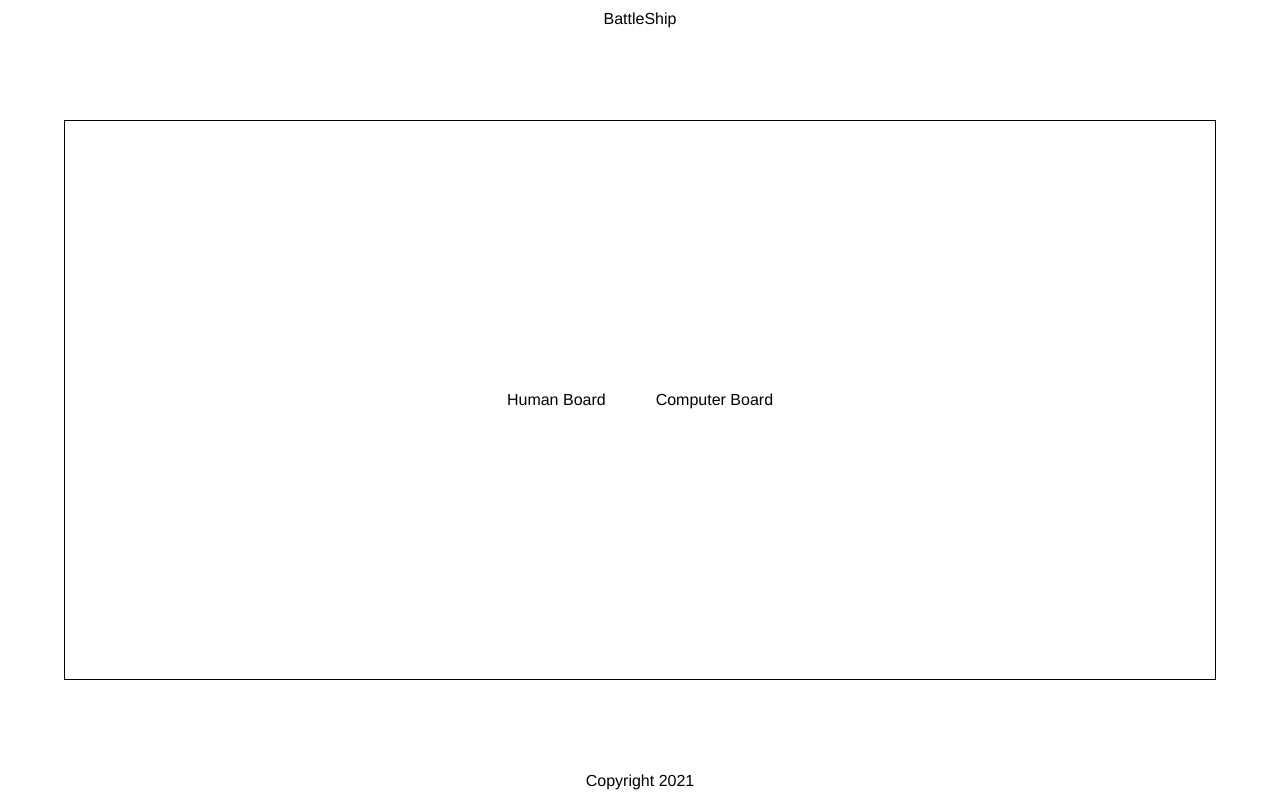
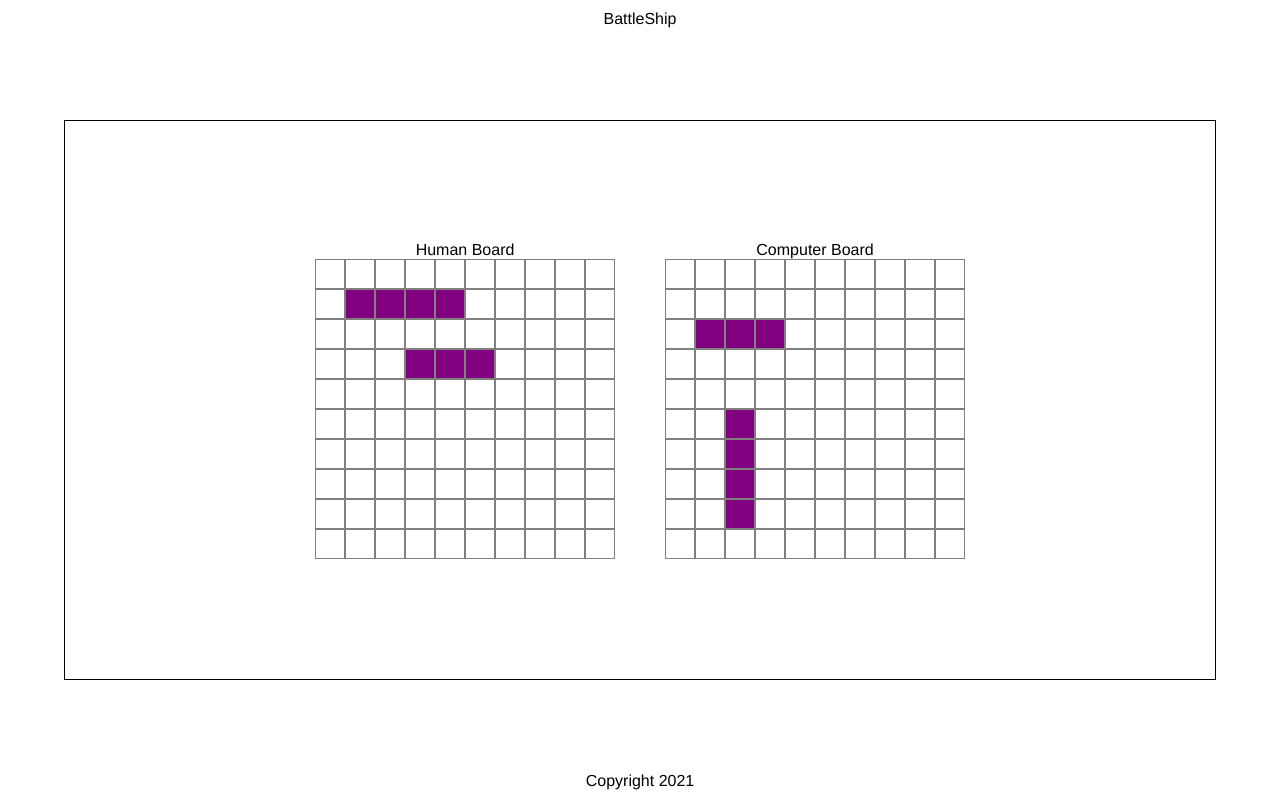
Before and after one commit to Ishmam156/battleshipJS, a website built with webpack: page src/index.html in a window 1280 px wide. Built offline with nearby package versions, Linux system fonts and the light colour scheme.

Commit message:
initial gameloop setup completed

```diff
--- a/src/scripts/gameLoop.js
+++ b/src/scripts/gameLoop.js
@@ -14,15 +14,100 @@
 // Create conditions so that the game ends once one players ships have all been sunk.
 // This function is appropriate for the Game module.
 
-import { gameBoard } from "./gameBoard";
+import { gameBoard, BOARD_SIZE } from "./gameBoard";
 import { player } from "./player";
-import { createShip } from "./ship";
 
 const gameLoop = () => {
-  console.log("starting");
+  const humanBoard = gameBoard();
+  const computerBoard = gameBoard();
 
+  const humanDOMBoard = document.getElementById("humanBoard");
+  const computerDOMBoard = document.getElementById("computerBoard");
 
+  const boardListener = (event, board) => {
+    const coordinate = [
+      Number(event.target.dataset.row),
+      Number(event.target.dataset.column),
+    ];
 
+    const isHit = board.receiveAttack(coordinate);
+    console.log(coordinate);
+    console.log(isHit);
+
+    if (isHit) {
+      event.target.style.background = "red";
+    } else {
+      event.target.style.background = "blue";
+    }
+  };
+
+  humanDOMBoard.addEventListener("click", (event) =>
+    boardListener(event, humanBoard)
+  );
+  computerDOMBoard.addEventListener("click", (event) =>
+    boardListener(event, computerBoard)
+  );
+
+  const humanPlayer = player(humanBoard);
+  const computerPlayer = player(computerBoard);
+
+  humanBoard.placeShip([
+    [1, 1],
+    [1, 2],
+    [1, 3],
+    [1, 4],
+  ]);
+
+  computerBoard.placeShip([
+    [2, 1],
+    [2, 2],
+    [2, 3],
+  ]);
+
+  humanBoard.placeShip([
+    [3, 3],
+    [3, 4],
+    [3, 5],
+  ]);
+
+  computerBoard.placeShip([
+    [5, 2],
+    [6, 2],
+    [7, 2],
+    [8, 2],
+  ]);
+
+  const displayHumanBoard = humanBoard.getBoard();
+
+  for (let outerIndex = 0; outerIndex < BOARD_SIZE; outerIndex++) {
+    for (let innerIndex = 0; innerIndex < BOARD_SIZE; innerIndex++) {
+      const toAdd = document.createElement("div");
+      toAdd.dataset.row = outerIndex;
+      toAdd.dataset.column = innerIndex;
+      const coordStatus = displayHumanBoard[outerIndex][innerIndex];
+      if (coordStatus.hasShip) {
+        toAdd.style.background = "purple";
+      }
+
+      humanDOMBoard.appendChild(toAdd);
+    }
+  }
+
+  const displayComputerBoard = computerBoard.getBoard();
+
+  for (let outerIndex = 0; outerIndex < BOARD_SIZE; outerIndex++) {
+    for (let innerIndex = 0; innerIndex < BOARD_SIZE; innerIndex++) {
+      const toAdd = document.createElement("div");
+      toAdd.dataset.row = outerIndex;
+      toAdd.dataset.column = innerIndex;
+      const coordStatus = displayComputerBoard[outerIndex][innerIndex];
+      if (coordStatus.hasShip) {
+        toAdd.style.background = "purple";
+      }
+
+      computerDOMBoard.appendChild(toAdd);
+    }
+  }
 };
 
 export { gameLoop };
--- a/src/styles/style.css
+++ b/src/styles/style.css
@@ -20,6 +20,21 @@ main {
   padding: 20px;
   justify-content: center;
   align-items: center;
+  text-align: center;
+}
+
+#humanBoard,
+#computerBoard {
+  display: grid;
+  grid-template-columns: repeat(10, 1fr);
+  grid-template-rows: repeat(10, 1fr);
+}
+
+#humanBoard div,
+#computerBoard div {
+  height: 30px;
+  width: 30px;
+  border: 1px solid gray;
 }
 
 footer {
```
Also changed, not shown: 1 other file.
